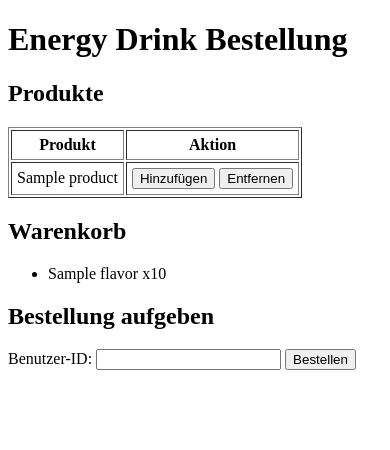
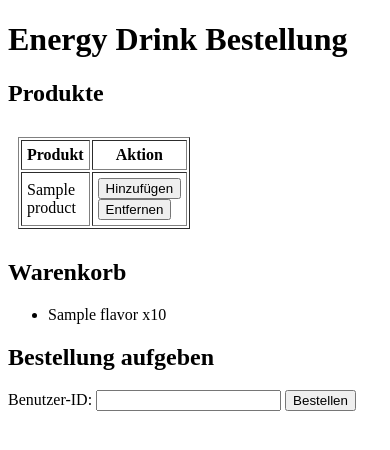
Before and after one commit to 999Fritsch/Sip-n-Sync, a Flask app: template templates/order.html in a window 390 px wide. Shown: the top 450 px of the page. Run offline with Flask 3, Linux system fonts and the light colour scheme; the template is opened without the code that fills it: most values are stand-ins (such as "Sample title", 1, 10 or a date in 2020); parts of the project's set-up code (start-up, migrations or seed data) failed here and were passed over.

Commit message:
Refactor product display in order.html to use a responsive grid layout

```diff
--- a/templates/order.html
+++ b/templates/order.html
@@ -3,6 +3,16 @@
 <head>
     <meta charset="UTF-8">
     <title>Energy Drink Bestellung</title>
+    <style>
+        .product-column {
+            float: left;
+            width: 20%;
+            padding: 10px;
+        }
+        .product-column table {
+            width: 100%;
+        }
+    </style>
 </head>
 <body>
     <h1>Energy Drink Bestellung</h1>
@@ -25,12 +35,15 @@
 
     <!-- Display available products -->
     <h2>Produkte</h2>
+    {% set chunk_size = 5 %}
+    {% for i in range(0, products|length, chunk_size) %}
+    <div class="product-column">
         <table border="1" cellpadding="5">
             <tr>
                 <th>Produkt</th>
                 <th>Aktion</th>
             </tr>
-        {% for product in products %}
+            {% for product in products[i:i + chunk_size] %}
             <tr>
                 <td>{{ product.name }}</td>
                 <td>
@@ -50,6 +63,9 @@
             </tr>
             {% endfor %}
         </table>
+    </div>
+    {% endfor %}
+    <div style="clear: both;"></div>
 
     <!-- Display current cart -->
     <h2>Warenkorb</h2>
```
Lines whose indentation alone changed are shown as unchanged.
